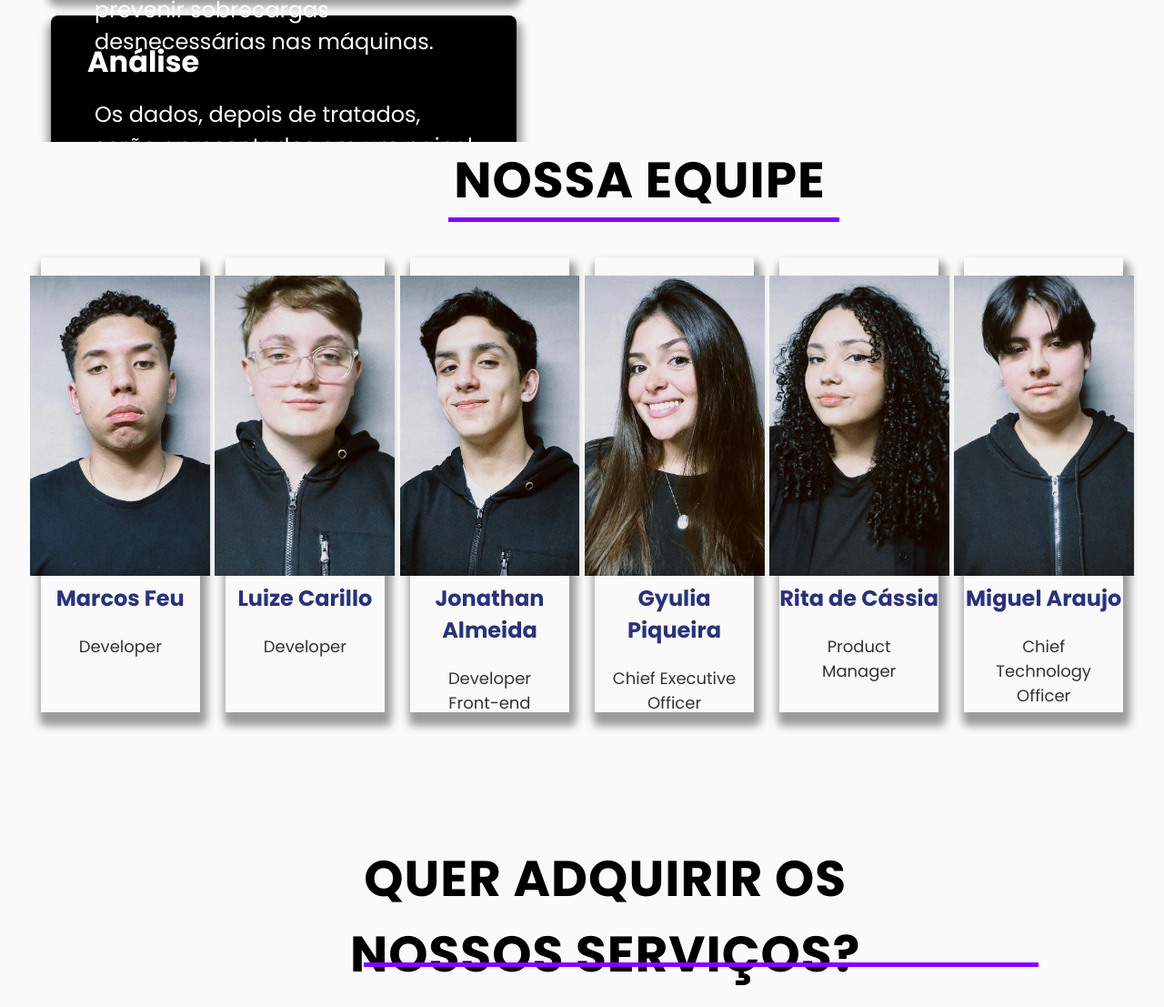
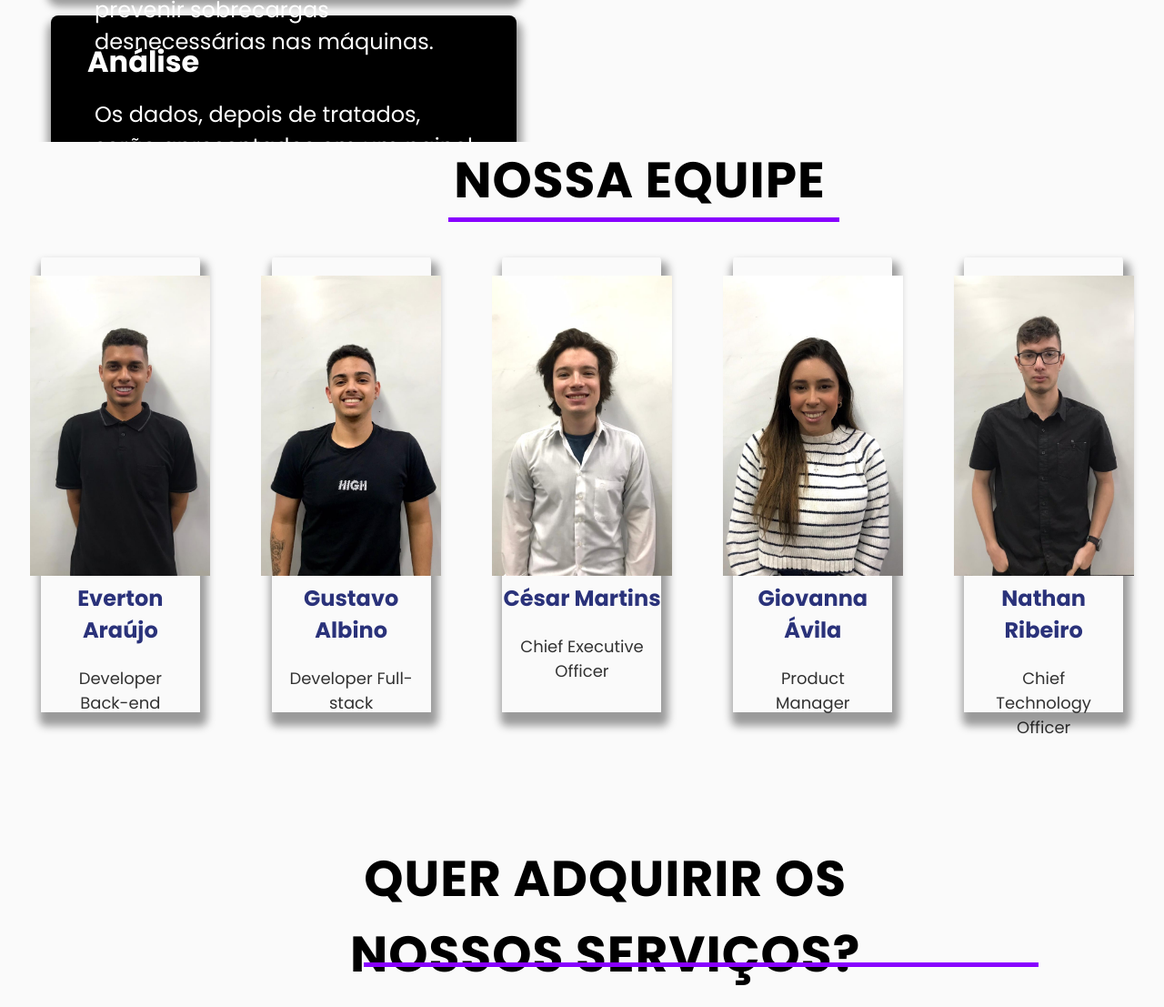
Before and after one commit to Sprint04/Site, a website: page site com web data viz/public/index.html in a window 1280 px wide. Shown: the part 2917-4024 px from the top of the page at 91% size. Drawn offline with nearby package versions, Linux system fonts and the light colour scheme; a web font is replaced by a local one.

Commit message:
site atualizado 12-10

```diff
--- a/site com web data viz/public/index.html
+++ b/site com web data viz/public/index.html
@@ -257,55 +257,47 @@
                 <div class="cards-equipe">
                     <div class="card-foto">
                         <div class="card-desc2">
-                            <img id="perfil" src="assets/Marcos2.jpeg" height="330px" alt="">
+                            <img id="perfil" src="assets/everton.png" height="330" alt="">
                         </div>
                         <div class="card-desc">
-                            <h2 id="nome-equipe">Marcos Feu</h2>
-                            <div class="texto3">Developer</div>
+                            <h2 id="nome-equipe">Everton Araújo</h2>
+                            <div class="texto3">Developer Back-end</div>
+                        </div>
+                    </div>
+
+                    <div class="card-foto">
+                        <div class="card-desc2">
+                            <img id="perfil" src="assets/gustavo.png" height="330px" alt="">
+                        </div>
+                        <div class="card-desc">
+                            <h2 id="nome-equipe">Gustavo Albino</h2>
+                            <div class="texto3">Developer Full-stack</div>
                         </div>
                     </div>
                     <div class="card-foto">
                         <div class="card-desc2">
-                            <img id="perfil" src="assets/Luize2.jpeg" height="330px" alt="">
+                            <img id="perfil" src="assets/cesar.png" height="330px" alt="">
                         </div>
                         <div class="card-desc">
-                            <h2 id="nome-equipe">Luize Carillo</h2>
-                            <div class="texto3">Developer </div>
-                        </div>
-                    </div>
-                    <div class="card-foto">
-                        <div class="card-desc2">
-                            <img id="perfil" src="assets/Jonathan2.jpeg" height="330px" alt="">
-                        </div>
-                        <div class="card-desc">
-                            <h2 id="nome-equipe">Jonathan Almeida</h2>
-                            <div class="texto3">Developer Front-end</div>
-                        </div>
-                    </div>
-                    <div class="card-foto">
-                        <div class="card-desc2">
-                            <img id="perfil" src="assets/Gyulia2.jpeg" height="330px" alt="">
-                        </div>
-                        <div class="card-desc">
-                            <h2 id="nome-equipe">Gyulia Piqueira</h2>
+                            <h2 id="nome-equipe">César Martins</h2>
                             <div class="texto3">Chief Executive Officer</div>
                         </div>
                     </div>
                     <div class="card-foto">
                         <div class="card-desc2">
-                            <img id="perfil" src="assets/Rita2.jpeg" height="330px" alt="">
+                            <img id="perfil" src="assets/giovanna.png" height="330px" alt="">
                         </div>
                         <div class="card-desc">
-                            <h2 id="nome-equipe">Rita de Cássia</h2>
+                            <h2 id="nome-equipe">Giovanna Ávila</h2>
                             <div class="texto3">Product Manager</div>
                         </div>
                     </div>
                     <div class="card-foto">
                         <div class="card-desc2">
-                            <img id="perfil" src="assets/Miguel2.jpeg" height="330px" alt="">
+                            <img id="perfil" src="assets/nathan.png" height="330px" alt="">
                         </div>
                         <div class="card-desc">
-                            <h2 id="nome-equipe">Miguel Araujo</h2>
+                            <h2 id="nome-equipe">Nathan Ribeiro</h2>
                             <div class="texto3">Chief Technology Officer</div>
                         </div>
                     </div>
```
Also changed, not shown: site com web data viz/public/assets/cesar.png (added), site com web data viz/public/assets/everton.png (added), site com web data viz/public/assets/giovanna.png (added), site com web data viz/public/assets/gustavo.png (added), site com web data viz/public/assets/nathan.png (added).
